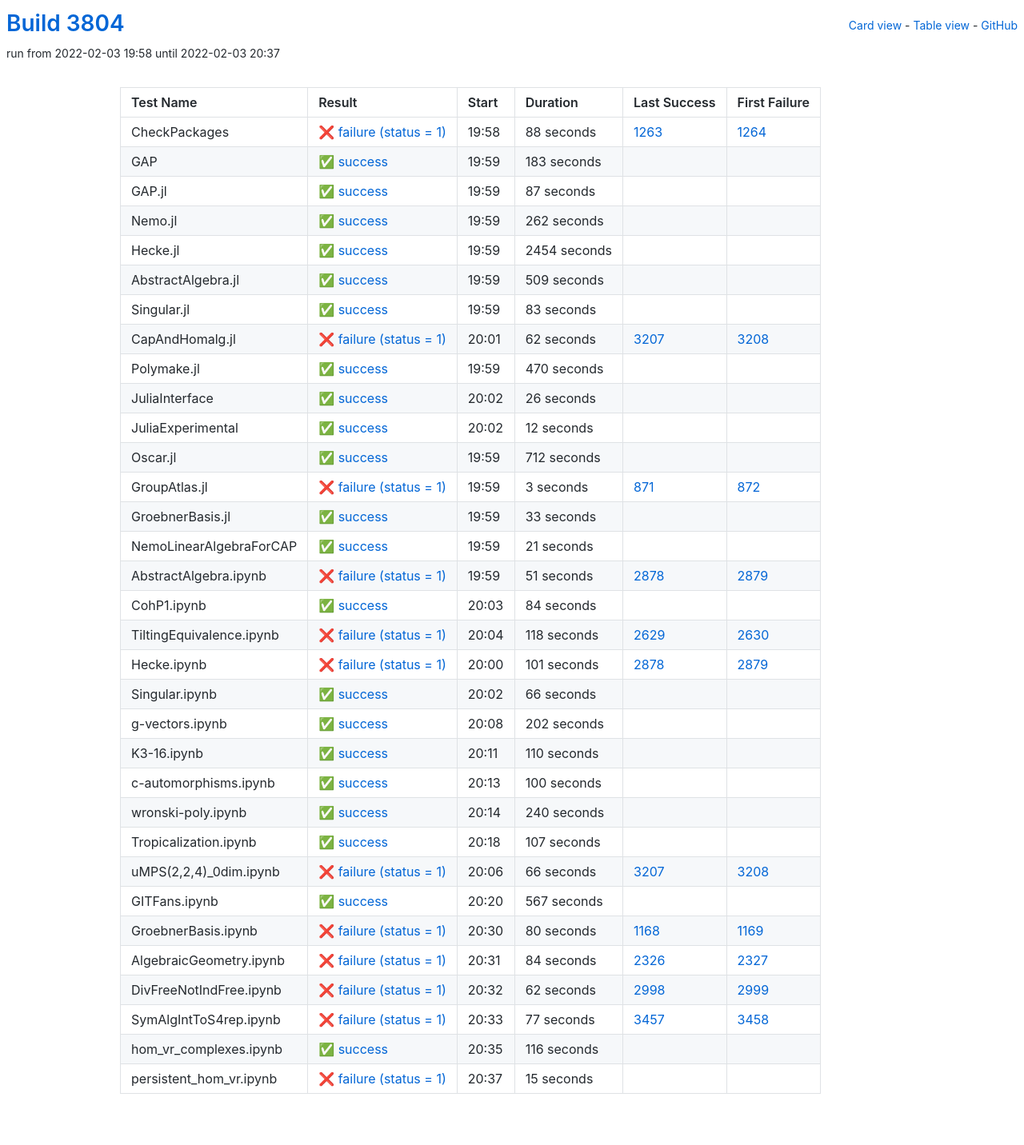
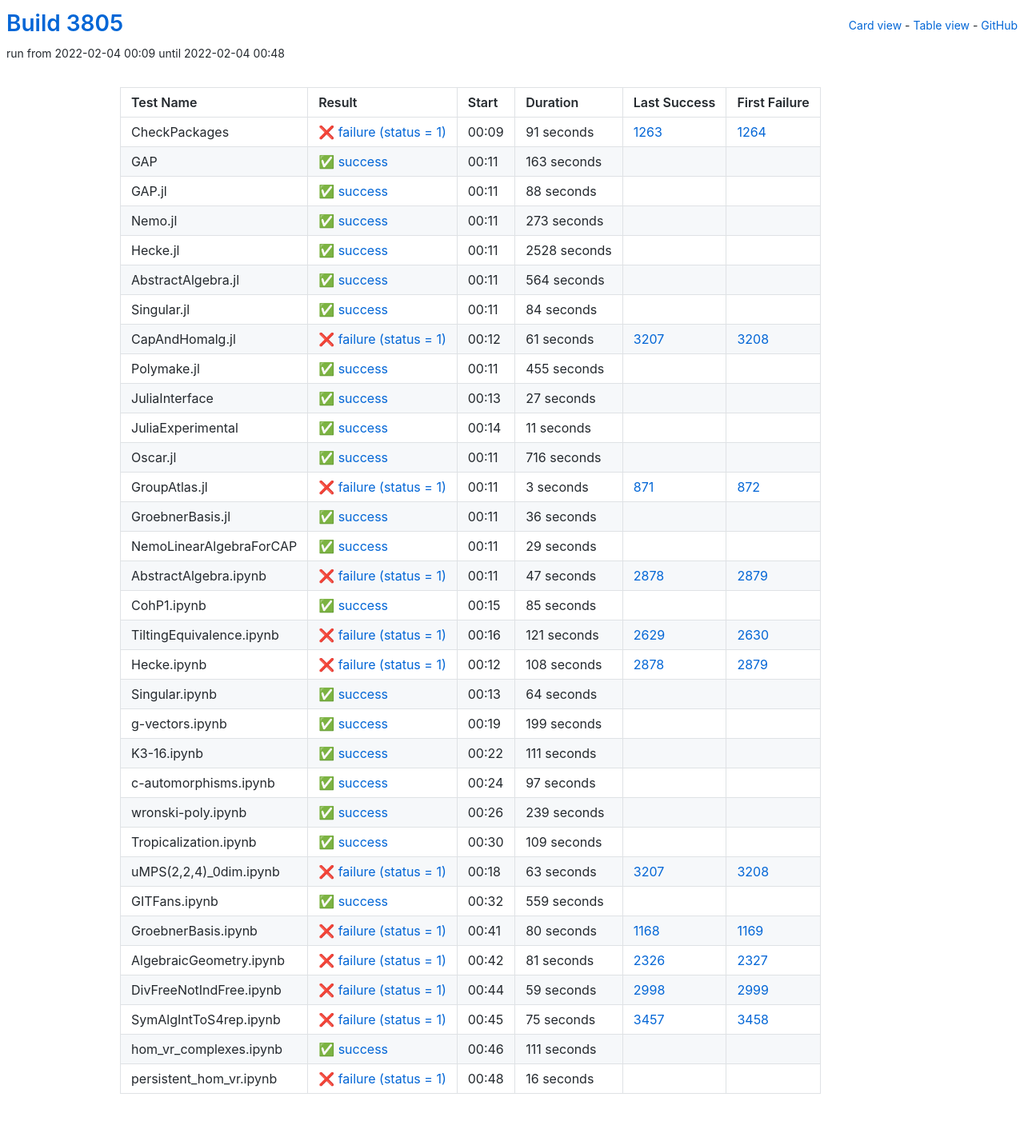
Before and after one commit to oscar-system/oscar-ci-status-stable, a Jekyll site: the page built from table.html, in a window 1280 px wide. Shown: the whole page at 80% size. Built offline with Jekyll 4.4.1, drawn with Linux system fonts in a browser that asks for light colours.

Commit message:
Build #3805

```diff
--- a/_data/ci.yml
+++ b/_data/ci.yml
@@ -1,6 +1,6 @@
 ---
-build: 3804
-build_url: https://oscarci.mathematik.uni-kl.de/job/oscar-stable/3804/
+build: 3805
+build_url: https://oscarci.mathematik.uni-kl.de/job/oscar-stable/3805/
 job: oscar-stable
 organization: oscar-system
 repo: oscar-ci-status-stable
@@ -8,152 +8,152 @@ repourl: https://github.com/oscar-system/oscar-ci-status-stable
 tests:
 - name: CheckPackages
   id: checkpackages
-  log: https://oscarci.mathematik.uni-kl.de/job/oscar-stable/3804/artifact/logs/build-3804/CheckPackages.log
-  start: 2022-02-03 19:58
+  log: https://oscarci.mathematik.uni-kl.de/job/oscar-stable/3805/artifact/logs/build-3805/CheckPackages.log
+  start: 2022-02-04 00:09
   success: false
   exitcode: 1
   status: failure
-  duration: 88
+  duration: 91
   last_success: 1263
   last_success_url: https://oscarci.mathematik.uni-kl.de/job/oscar-stable/1263/
   first_failure: 1264
   first_failure_url: https://oscarci.mathematik.uni-kl.de/job/oscar-stable/1264/
 - name: GAP
   id: gap
-  log: https://oscarci.mathematik.uni-kl.de/job/oscar-stable/3804/artifact/logs/build-3804/GAP.log
-  start: 2022-02-03 19:59
+  log: https://oscarci.mathematik.uni-kl.de/job/oscar-stable/3805/artifact/logs/build-3805/GAP.log
+  start: 2022-02-04 00:11
   success: true
   exitcode: 0
   status: success
-  duration: 183
+  duration: 163
   last_success: false
   last_success_url:
   first_failure: false
   first_failure_url:
 - name: GAP.jl
   id: gap-jl
-  log: https://oscarci.mathematik.uni-kl.de/job/oscar-stable/3804/artifact/logs/build-3804/GAP.jl.log
-  start: 2022-02-03 19:59
+  log: https://oscarci.mathematik.uni-kl.de/job/oscar-stable/3805/artifact/logs/build-3805/GAP.jl.log
+  start: 2022-02-04 00:11
   success: true
   exitcode: 0
   status: success
-  duration: 87
+  duration: 88
   last_success: false
   last_success_url:
   first_failure: false
   first_failure_url:
 - name: Nemo.jl
   id: nemo-jl
-  log: https://oscarci.mathematik.uni-kl.de/job/oscar-stable/3804/artifact/logs/build-3804/Nemo.jl.log
-  start: 2022-02-03 19:59
+  log: https://oscarci.mathematik.uni-kl.de/job/oscar-stable/3805/artifact/logs/build-3805/Nemo.jl.log
+  start: 2022-02-04 00:11
   success: true
   exitcode: 0
   status: success
-  duration: 262
+  duration: 273
   last_success: false
   last_success_url:
   first_failure: false
   first_failure_url:
 - name: Hecke.jl
   id: hecke-jl
-  log: https://oscarci.mathematik.uni-kl.de/job/oscar-stable/3804/artifact/logs/build-3804/Hecke.jl.log
-  start: 2022-02-03 19:59
+  log: https://oscarci.mathematik.uni-kl.de/job/oscar-stable/3805/artifact/logs/build-3805/Hecke.jl.log
+  start: 2022-02-04 00:11
   success: true
   exitcode: 0
   status: success
-  duration: 2454
+  duration: 2528
   last_success: false
   last_success_url:
   first_failure: false
   first_failure_url:
 - name: AbstractAlgebra.jl
   id: abstractalgebra-jl
-  log: https://oscarci.mathematik.uni-kl.de/job/oscar-stable/3804/artifact/logs/build-3804/AbstractAlgebra.jl.log
-  start: 2022-02-03 19:59
+  log: https://oscarci.mathematik.uni-kl.de/job/oscar-stable/3805/artifact/logs/build-3805/AbstractAlgebra.jl.log
+  start: 2022-02-04 00:11
   success: true
   exitcode: 0
   status: success
-  duration: 509
+  duration: 564
   last_success: false
   last_success_url:
   first_failure: false
   first_failure_url:
 - name: Singular.jl
   id: singular-jl
-  log: https://oscarci.mathematik.uni-kl.de/job/oscar-stable/3804/artifact/logs/build-3804/Singular.jl.log
-  start: 2022-02-03 19:59
+  log: https://oscarci.mathematik.uni-kl.de/job/oscar-stable/3805/artifact/logs/build-3805/Singular.jl.log
+  start: 2022-02-04 00:11
   success: true
   exitcode: 0
   status: success
-  duration: 83
+  duration: 84
   last_success: false
   last_success_url:
   first_failure: false
   first_failure_url:
 - name: CapAndHomalg.jl
   id: capandhomalg-jl
-  log: https://oscarci.mathematik.uni-kl.de/job/oscar-stable/3804/artifact/logs/build-3804/CapAndHomalg.jl.log
-  start: 2022-02-03 20:01
+  log: https://oscarci.mathematik.uni-kl.de/job/oscar-stable/3805/artifact/logs/build-3805/CapAndHomalg.jl.log
+  start: 2022-02-04 00:12
   success: false
   exitcode: 1
   status: failure
-  duration: 62
+  duration: 61
   last_success: 3207
   last_success_url: https://oscarci.mathematik.uni-kl.de/job/oscar-stable/3207/
   first_failure: 3208
   first_failure_url: https://oscarci.mathematik.uni-kl.de/job/oscar-stable/3208/
 - name: Polymake.jl
   id: polymake-jl
-  log: https://oscarci.mathematik.uni-kl.de/job/oscar-stable/3804/artifact/logs/build-3804/Polymake.jl.log
-  start: 2022-02-03 19:59
+  log: https://oscarci.mathematik.uni-kl.de/job/oscar-stable/3805/artifact/logs/build-3805/Polymake.jl.log
+  start: 2022-02-04 00:11
   success: true
   exitcode: 0
   status: success
-  duration: 470
+  duration: 455
   last_success: false
   last_success_url:
   first_failure: false
   first_failure_url:
 - name: JuliaInterface
   id: juliainterface
-  log: https://oscarci.mathematik.uni-kl.de/job/oscar-stable/3804/artifact/logs/build-3804/JuliaInterface.log
-  start: 2022-02-03 20:02
+  log: https://oscarci.mathematik.uni-kl.de/job/oscar-stable/3805/artifact/logs/build-3805/JuliaInterface.log
+  start: 2022-02-04 00:13
   success: true
   exitcode: 0
   status: success
-  duration: 26
+  duration: 27
   last_success: false
   last_success_url:
   first_failure: false
   first_failure_url:
 - name: JuliaExperimental
   id: juliaexperimental
-  log: https://oscarci.mathematik.uni-kl.de/job/oscar-stable/3804/artifact/logs/build-3804/JuliaExperimental.log
-  start: 2022-02-03 20:02
+  log: https://oscarci.mathematik.uni-kl.de/job/oscar-stable/3805/artifact/logs/build-3805/JuliaExperimental.log
+  start: 2022-02-04 00:14
   success: true
   exitcode: 0
   status: success
-  duration: 12
+  duration: 11
   last_success: false
   last_success_url:
   first_failure: false
   first_failure_url:
 - name: Oscar.jl
   id: oscar-jl
-  log: https://oscarci.mathematik.uni-kl.de/job/oscar-stable/3804/artifact/logs/build-3804/Oscar.jl.log
-  start: 2022-02-03 19:59
+  log: https://oscarci.mathematik.uni-kl.de/job/oscar-stable/3805/artifact/logs/build-3805/Oscar.jl.log
+  start: 2022-02-04 00:11
   success: true
   exitcode: 0
   status: success
-  duration: 712
+  duration: 716
   last_success: false
   last_success_url:
   first_failure: false
   first_failure_url:
 - name: GroupAtlas.jl
   id: groupatlas-jl
-  log: https://oscarci.mathematik.uni-kl.de/job/oscar-stable/3804/artifact/logs/build-3804/GroupAtlas.jl.log
-  start: 2022-02-03 19:59
+  log: https://oscarci.mathematik.uni-kl.de/job/oscar-stable/3805/artifact/logs/build-3805/GroupAtlas.jl.log
+  start: 2022-02-04 00:11
   success: false
   exitcode: 1
   status: failure
@@ -164,176 +164,176 @@ tests:
   first_failure_url: https://oscarci.mathematik.uni-kl.de/job/oscar-stable/872/
 - name: GroebnerBasis.jl
   id: groebnerbasis-jl
-  log: https://oscarci.mathematik.uni-kl.de/job/oscar-stable/3804/artifact/logs/build-3804/GroebnerBasis.jl.log
-  start: 2022-02-03 19:59
+  log: https://oscarci.mathematik.uni-kl.de/job/oscar-stable/3805/artifact/logs/build-3805/GroebnerBasis.jl.log
+  start: 2022-02-04 00:11
   success: true
   exitcode: 0
   status: success
-  duration: 33
+  duration: 36
   last_success: false
   last_success_url:
   first_failure: false
   first_failure_url:
 - name: NemoLinearAlgebraForCAP
   id: nemolinearalgebraforcap
-  log: https://oscarci.mathematik.uni-kl.de/job/oscar-stable/3804/artifact/logs/build-3804/NemoLinearAlgebraForCAP.log
-  start: 2022-02-03 19:59
+  log: https://oscarci.mathematik.uni-kl.de/job/oscar-stable/3805/artifact/logs/build-3805/NemoLinearAlgebraForCAP.log
+  start: 2022-02-04 00:11
   success: true
   exitcode: 0
   status: success
-  duration: 21
+  duration: 29
   last_success: false
   last_success_url:
   first_failure: false
   first_failure_url:
 - name: AbstractAlgebra.ipynb
   id: abstractalgebra-ipynb
-  log: https://oscarci.mathematik.uni-kl.de/job/oscar-stable/3804/artifact/logs/build-3804/AbstractAlgebra.ipynb.log
-  start: 2022-02-03 19:59
+  log: https://oscarci.mathematik.uni-kl.de/job/oscar-stable/3805/artifact/logs/build-3805/AbstractAlgebra.ipynb.log
+  start: 2022-02-04 00:11
   success: false
   exitcode: 1
   status: failure
-  duration: 51
+  duration: 47
   last_success: 2878
   last_success_url: https://oscarci.mathematik.uni-kl.de/job/oscar-stable/2878/
   first_failure: 2879
   first_failure_url: https://oscarci.mathematik.uni-kl.de/job/oscar-stable/2879/
 - name: CohP1.ipynb
   id: cohp1-ipynb
-  log: https://oscarci.mathematik.uni-kl.de/job/oscar-stable/3804/artifact/logs/build-3804/CohP1.ipynb.log
-  start: 2022-02-03 20:03
+  log: https://oscarci.mathematik.uni-kl.de/job/oscar-stable/3805/artifact/logs/build-3805/CohP1.ipynb.log
+  start: 2022-02-04 00:15
   success: true
   exitcode: 0
   status: success
-  duration: 84
+  duration: 85
   last_success: false
   last_success_url:
   first_failure: false
   first_failure_url:
 - name: TiltingEquivalence.ipynb
   id: tiltingequivalence-ipynb
-  log: https://oscarci.mathematik.uni-kl.de/job/oscar-stable/3804/artifact/logs/build-3804/TiltingEquivalence.ipynb.log
-  start: 2022-02-03 20:04
+  log: https://oscarci.mathematik.uni-kl.de/job/oscar-stable/3805/artifact/logs/build-3805/TiltingEquivalence.ipynb.log
+  start: 2022-02-04 00:16
   success: false
   exitcode: 1
   status: failure
-  duration: 118
+  duration: 121
   last_success: 2629
   last_success_url: https://oscarci.mathematik.uni-kl.de/job/oscar-stable/2629/
   first_failure: 2630
   first_failure_url: https://oscarci.mathematik.uni-kl.de/job/oscar-stable/2630/
 - name: Hecke.ipynb
   id: hecke-ipynb
-  log: https://oscarci.mathematik.uni-kl.de/job/oscar-stable/3804/artifact/logs/build-3804/Hecke.ipynb.log
-  start: 2022-02-03 20:00
+  log: https://oscarci.mathematik.uni-kl.de/job/oscar-stable/3805/artifact/logs/build-3805/Hecke.ipynb.log
+  start: 2022-02-04 00:12
   success: false
   exitcode: 1
   status: failure
-  duration: 101
+  duration: 108
   last_success: 2878
   last_success_url: https://oscarci.mathematik.uni-kl.de/job/oscar-stable/2878/
   first_failure: 2879
   first_failure_url: https://oscarci.mathematik.uni-kl.de/job/oscar-stable/2879/
 - name: Singular.ipynb
   id: singular-ipynb
-  log: https://oscarci.mathematik.uni-kl.de/job/oscar-stable/3804/artifact/logs/build-3804/Singular.ipynb.log
-  start: 2022-02-03 20:02
+  log: https://oscarci.mathematik.uni-kl.de/job/oscar-stable/3805/artifact/logs/build-3805/Singular.ipynb.log
+  start: 2022-02-04 00:13
   success: true
   exitcode: 0
   status: success
-  duration: 66
+  duration: 64
   last_success: false
   last_success_url:
   first_failure: false
   first_failure_url:
 - name: g-vectors.ipynb
   id: g-vectors-ipynb
-  log: https://oscarci.mathematik.uni-kl.de/job/oscar-stable/3804/artifact/logs/build-3804/g-vectors.ipynb.log
-  start: 2022-02-03 20:08
+  log: https://oscarci.mathematik.uni-kl.de/job/oscar-stable/3805/artifact/logs/build-3805/g-vectors.ipynb.log
+  start: 2022-02-04 00:19
   success: true
   exitcode: 0
   status: success
-  duration: 202
+  duration: 199
   last_success: false
   last_success_url:
   first_failure: false
   first_failure_url:
 - name: K3-16.ipynb
   id: k3-16-ipynb
-  log: https://oscarci.mathematik.uni-kl.de/job/oscar-stable/3804/artifact/logs/build-3804/K3-16.ipynb.log
-  start: 2022-02-03 20:11
+  log: https://oscarci.mathematik.uni-kl.de/job/oscar-stable/3805/artifact/logs/build-3805/K3-16.ipynb.log
+  start: 2022-02-04 00:22
   success: true
   exitcode: 0
   status: success
-  duration: 110
+  duration: 111
   last_success: false
   last_success_url:
   first_failure: false
   first_failure_url:
 - name: c-automorphisms.ipynb
   id: c-automorphisms-ipynb
-  log: https://oscarci.mathematik.uni-kl.de/job/oscar-stable/3804/artifact/logs/build-3804/c-automorphisms.ipynb.log
-  start: 2022-02-03 20:13
+  log: https://oscarci.mathematik.uni-kl.de/job/oscar-stable/3805/artifact/logs/build-3805/c-automorphisms.ipynb.log
+  start: 2022-02-04 00:24
   success: true
   exitcode: 0
   status: success
-  duration: 100
+  duration: 97
   last_success: false
   last_success_url:
   first_failure: false
   first_failure_url:
 - name: wronski-poly.ipynb
   id: wronski-poly-ipynb
-  log: https://oscarci.mathematik.uni-kl.de/job/oscar-stable/3804/artifact/logs/build-3804/wronski-poly.ipynb.log
-  start: 2022-02-03 20:14
+  log: https://oscarci.mathematik.uni-kl.de/job/oscar-stable/3805/artifact/logs/build-3805/wronski-poly.ipynb.log
+  start: 2022-02-04 00:26
   success: true
   exitcode: 0
   status: success
-  duration: 240
+  duration: 239
   last_success: false
   last_success_url:
   first_failure: false
   first_failure_url:
 - name: Tropicalization.ipynb
   id: tropicalization-ipynb
-  log: https://oscarci.mathematik.uni-kl.de/job/oscar-stable/3804/artifact/logs/build-3804/Tropicalization.ipynb.log
-  start: 2022-02-03 20:18
+  log: https://oscarci.mathematik.uni-kl.de/job/oscar-stable/3805/artifact/logs/build-3805/Tropicalization.ipynb.log
+  start: 2022-02-04 00:30
   success: true
   exitcode: 0
   status: success
-  duration: 107
+  duration: 109
   last_success: false
   last_success_url:
   first_failure: false
   first_failure_url:
 - name: uMPS(2,2,4)_0dim.ipynb
   id: umps-2-2-4-0dim-ipynb
-  log: https://oscarci.mathematik.uni-kl.de/job/oscar-stable/3804/artifact/logs/build-3804/uMPS-2-2-4-_0dim.ipynb.log
-  start: 2022-02-03 20:06
+  log: https://oscarci.mathematik.uni-kl.de/job/oscar-stable/3805/artifact/logs/build-3805/uMPS-2-2-4-_0dim.ipynb.log
+  start: 2022-02-04 00:18
   success: false
   exitcode: 1
   status: failure
-  duration: 66
+  duration: 63
   last_success: 3207
   last_success_url: https://oscarci.mathematik.uni-kl.de/job/oscar-stable/3207/
   first_failure: 3208
   first_failure_url: https://oscarci.mathematik.uni-kl.de/job/oscar-stable/3208/
 - name: GITFans.ipynb
   id: gitfans-ipynb
-  log: https://oscarci.mathematik.uni-kl.de/job/oscar-stable/3804/artifact/logs/build-3804/GITFans.ipynb.log
-  start: 2022-02-03 20:20
+  log: https://oscarci.mathematik.uni-kl.de/job/oscar-stable/3805/artifact/logs/build-3805/GITFans.ipynb.log
+  start: 2022-02-04 00:32
   success: true
   exitcode: 0
   status: success
-  duration: 567
+  duration: 559
   last_success: false
   last_success_url:
   first_failure: false
   first_failure_url:
 - name: GroebnerBasis.ipynb
   id: groebnerbasis-ipynb
-  log: https://oscarci.mathematik.uni-kl.de/job/oscar-stable/3804/artifact/logs/build-3804/GroebnerBasis.ipynb.log
-  start: 2022-02-03 20:30
+  log: https://oscarci.mathematik.uni-kl.de/job/oscar-stable/3805/artifact/logs/build-3805/GroebnerBasis.ipynb.log
+  start: 2022-02-04 00:41
   success: false
   exitcode: 1
   status: failure
@@ -344,60 +344,60 @@ tests:
   first_failure_url: https://oscarci.mathematik.uni-kl.de/job/oscar-stable/1169/
 - name: AlgebraicGeometry.ipynb
   id: algebraicgeometry-ipynb
-  log: https://oscarci.mathematik.uni-kl.de/job/oscar-stable/3804/artifact/logs/build-3804/AlgebraicGeometry.ipynb.log
-  start: 2022-02-03 20:31
+  log: https://oscarci.mathematik.uni-kl.de/job/oscar-stable/3805/artifact/logs/build-3805/AlgebraicGeometry.ipynb.log
+  start: 2022-02-04 00:42
   success: false
   exitcode: 1
   status: failure
-  duration: 84
+  duration: 81
   last_success: 2326
   last_success_url: https://oscarci.mathematik.uni-kl.de/job/oscar-stable/2326/
   first_failure: 2327
   first_failure_url: https://oscarci.mathematik.uni-kl.de/job/oscar-stable/2327/
 - name: DivFreeNotIndFree.ipynb
   id: divfreenotindfree-ipynb
-  log: https://oscarci.mathematik.uni-kl.de/job/oscar-stable/3804/artifact/logs/build-3804/DivFreeNotIndFree.ipynb.log
-  start: 2022-02-03 20:32
+  log: https://oscarci.mathematik.uni-kl.de/job/oscar-stable/3805/artifact/logs/build-3805/DivFreeNotIndFree.ipynb.log
+  start: 2022-02-04 00:44
   success: false
   exitcode: 1
   status: failure
-  duration: 62
+  duration: 59
   last_success: 2998
   last_success_url: https://oscarci.mathematik.uni-kl.de/job/oscar-stable/2998/
   first_failure: 2999
   first_failure_url: https://oscarci.mathematik.uni-kl.de/job/oscar-stable/2999/
 - name: SymAlgIntToS4rep.ipynb
   id: symalginttos4rep-ipynb
-  log: https://oscarci.mathematik.uni-kl.de/job/oscar-stable/3804/artifact/logs/build-3804/SymAlgIntToS4rep.ipynb.log
-  start: 2022-02-03 20:33
+  log: https://oscarci.mathematik.uni-kl.de/job/oscar-stable/3805/artifact/logs/build-3805/SymAlgIntToS4rep.ipynb.log
+  start: 2022-02-04 00:45
   success: false
   exitcode: 1
   status: failure
-  duration: 77
+  duration: 75
   last_success: 3457
   last_success_url: https://oscarci.mathematik.uni-kl.de/job/oscar-stable/3457/
   first_failure: 3458
   first_failure_url: https://oscarci.mathematik.uni-kl.de/job/oscar-stable/3458/
 - name: hom_vr_complexes.ipynb
   id: hom-vr-complexes-ipynb
-  log: https://oscarci.mathematik.uni-kl.de/job/oscar-stable/3804/artifact/logs/build-3804/hom_vr_complexes.ipynb.log
-  start: 2022-02-03 20:35
+  log: https://oscarci.mathematik.uni-kl.de/job/oscar-stable/3805/artifact/logs/build-3805/hom_vr_complexes.ipynb.log
+  start: 2022-02-04 00:46
   success: true
   exitcode: 0
   status: success
-  duration: 116
+  duration: 111
   last_success: false
   last_success_url:
   first_failure: false
   first_failure_url:
 - name: persistent_hom_vr.ipynb
   id: persistent-hom-vr-ipynb
-  log: https://oscarci.mathematik.uni-kl.de/job/oscar-stable/3804/artifact/logs/build-3804/persistent_hom_vr.ipynb.log
-  start: 2022-02-03 20:37
+  log: https://oscarci.mathematik.uni-kl.de/job/oscar-stable/3805/artifact/logs/build-3805/persistent_hom_vr.ipynb.log
+  start: 2022-02-04 00:48
   success: false
   exitcode: 1
   status: failure
-  duration: 15
+  duration: 16
   last_success: false
   last_success_url:
   first_failure: false
```
Also changed, not shown: README.md.
